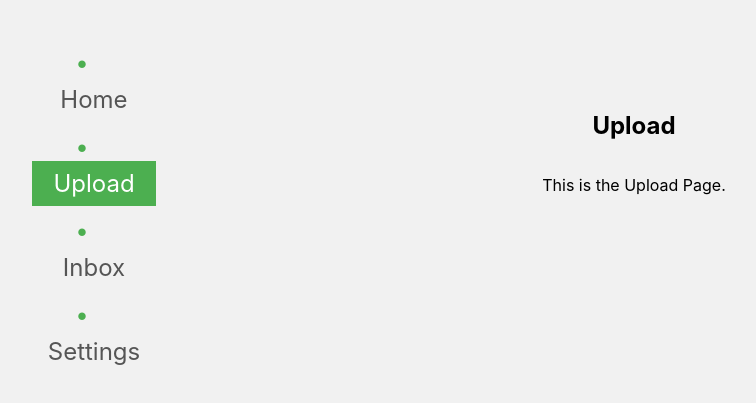
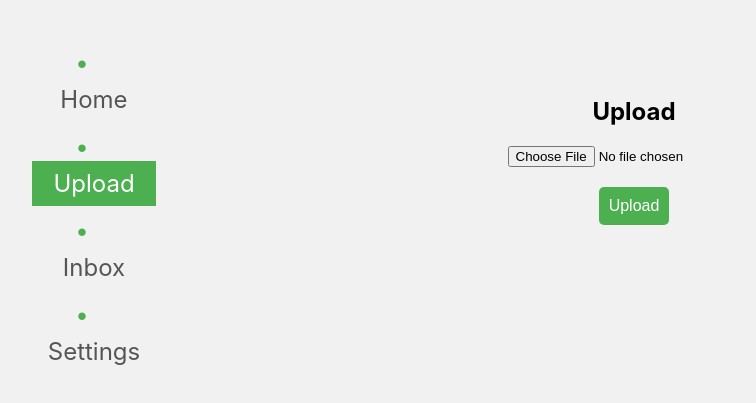
Before and after one commit to AazimAnish/secVault, a React (Create React App) app: page /upload in a window 1280 px wide. Shown: the part 249-652 px from the top of the page, without its empty margins (6-762 px from the left). Built offline with nearby package versions, Linux system fonts and the light colour scheme.

Commit message:
upload partially completed

```diff
--- a/package.json
+++ b/package.json
@@ -6,10 +6,16 @@
     "@testing-library/jest-dom": "^5.16.5",
     "@testing-library/react": "^13.4.0",
     "@testing-library/user-event": "^13.5.0",
+    "ipfs-core": "^0.18.0",
+    "ipfs-http-client": "^60.0.0",
+    "ipfs-mini": "^1.1.5",
+    "multihashes": "^4.0.3",
     "react": "^18.2.0",
     "react-dom": "^18.2.0",
+    "react-dropzone": "^14.2.3",
     "react-router-dom": "^6.9.0",
     "react-scripts": "5.0.1",
+    "react-spinners": "^0.13.8",
     "web-vitals": "^2.1.4",
     "web3": "^1.8.2"
   },
--- a/src/components/Upload/Upload.js
+++ b/src/components/Upload/Upload.js
@@ -1,11 +1,40 @@
-import React from "react";
+import React, { useState } from "react";
 import "./Upload.css";
+import { create } from "ipfs-core";
 
 function Upload() {
+  const [file, setFile] = useState(null);
+  const [hash, setHash] = useState(null);
+
+  const onFileChange = async (event) => {
+    setFile(event.target.files[0]);
+  };
+
+  const uploadFile = async () => {
+    if (file) {
+      const ipfs = await create();
+      const { cid } = await ipfs.add(file);
+      setHash(cid.toString());
+    }
+  };
+
   return (
     <div className="Upload">
       <h2>Upload</h2>
-      <p>This is the Upload Page.</p>
+      <input type="file" onChange={onFileChange} />
+      <button onClick={uploadFile}>Upload</button>
+      {hash && (
+        <p>
+          File uploaded to IPFS! Hash:{" "}
+          <a
+            href={`https://ipfs.io/ipfs/${hash}`}
+            target="_blank"
+            rel="noreferrer"
+          >
+            {hash}
+          </a>
+        </p>
+      )}
     </div>
   );
 }
```
Also changed, not shown: 1 other file (tests, documents, lock files or other folders).
